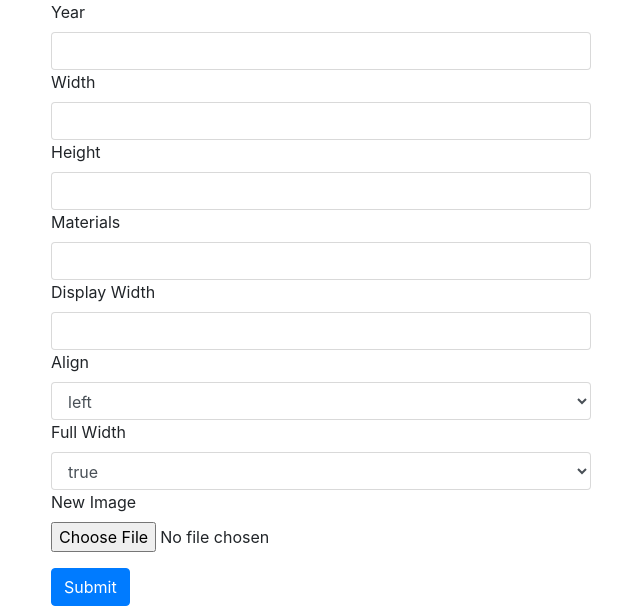
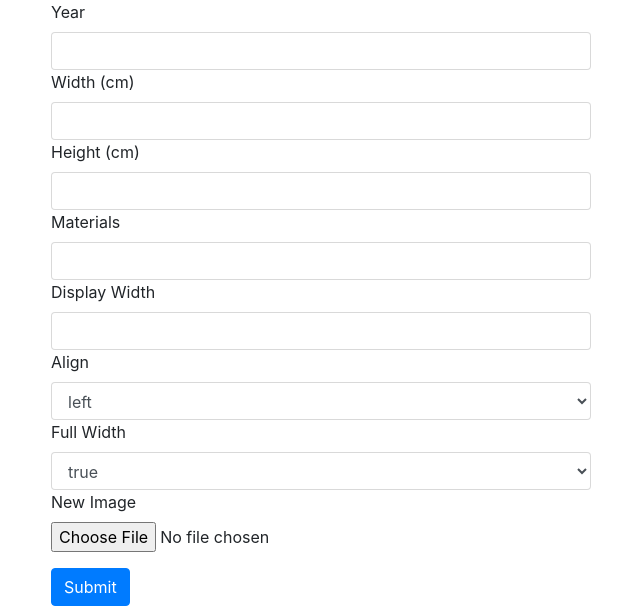
Before and after one commit to KingsleyBell/caleb_website, a Flask app: template app/templates/upload.html in a window 1280 px wide. Shown: the part 188-802 px from the top of the page, without its empty margins (319-959 px from the left). Run offline with Flask 2, Linux system fonts and the light colour scheme; the template is opened without the code that fills it, so the values that code supplies are empty; some libraries are stand-ins or nearby versions.

Commit message:
cm labels.

```diff
--- a/app/templates/edit_image.html
+++ b/app/templates/edit_image.html
@@ -25,9 +25,9 @@
           </select>
           <label for="year">Year</label>
           <input type="number" class="form-control" id="year" name="year" value="{{ image.year }}" required>
-          <label for="width">Width</label>
+          <label for="width">Width (cm)</label>
           <input type="number" class="form-control" id="width" name="width" value="{{ image.width }}" required>
-          <label for="height">Height</label>
+          <label for="height">Height (cm)</label>
           <input type="number" class="form-control" id="height" name="height" value="{{ image.height }}" required>
           <label for="materials">Materials</label>
           <input type="text" class="form-control" id="materials" name="materials" value="{{ image.materials }}" required>
--- a/app/templates/upload.html
+++ b/app/templates/upload.html
@@ -28,9 +28,9 @@
           </select>
           <label for="year">Year</label>
           <input type="number" class="form-control" id="year" name="year" required>
-          <label for="width">Width</label>
+          <label for="width">Width (cm)</label>
           <input type="number" class="form-control" id="width" name="width" required>
-          <label for="height">Height</label>
+          <label for="height">Height (cm)</label>
           <input type="number" class="form-control" id="height" name="height" required>
           <label for="materials">Materials</label>
           <input type="text" class="form-control" id="materials" name="materials" required>
```
